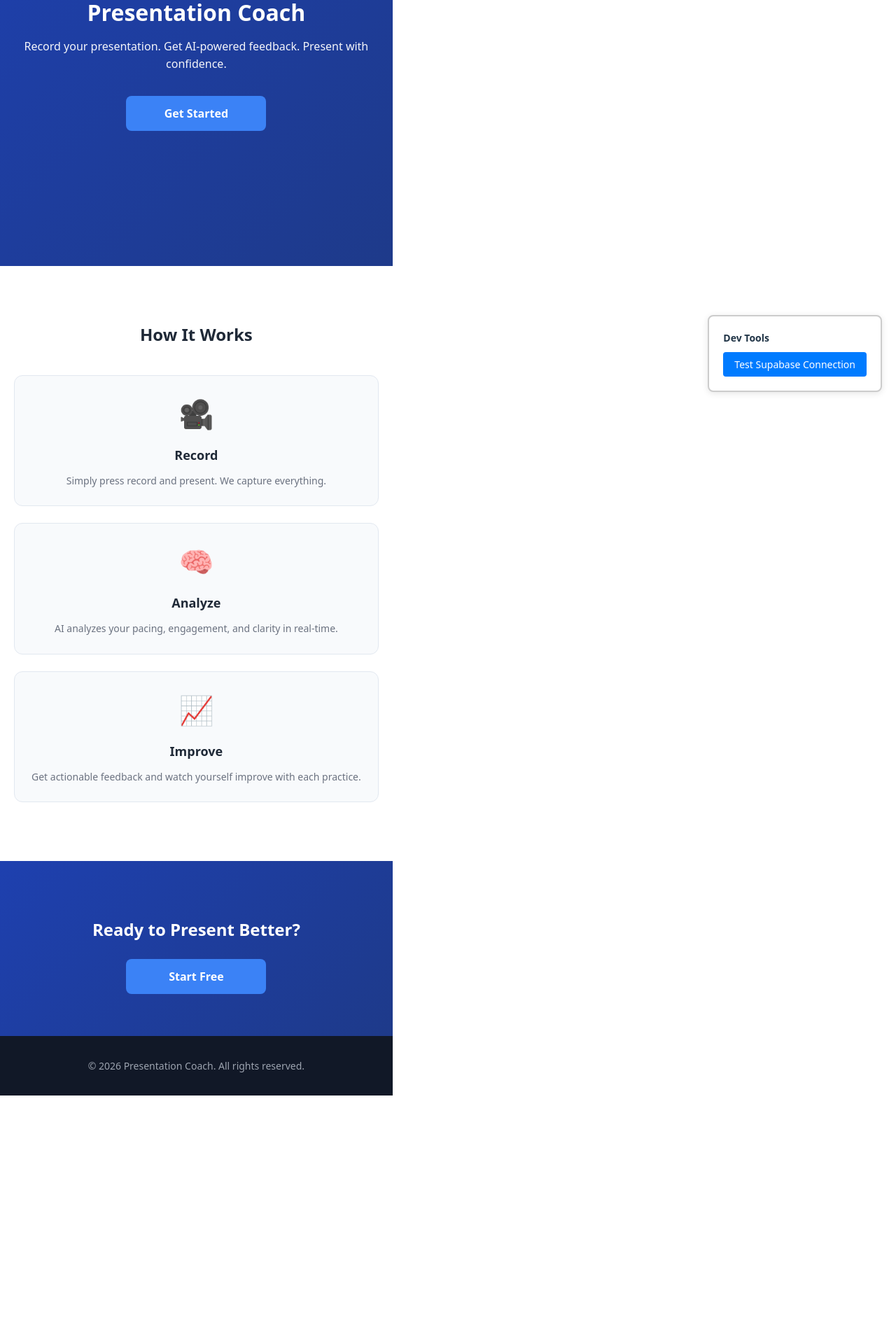
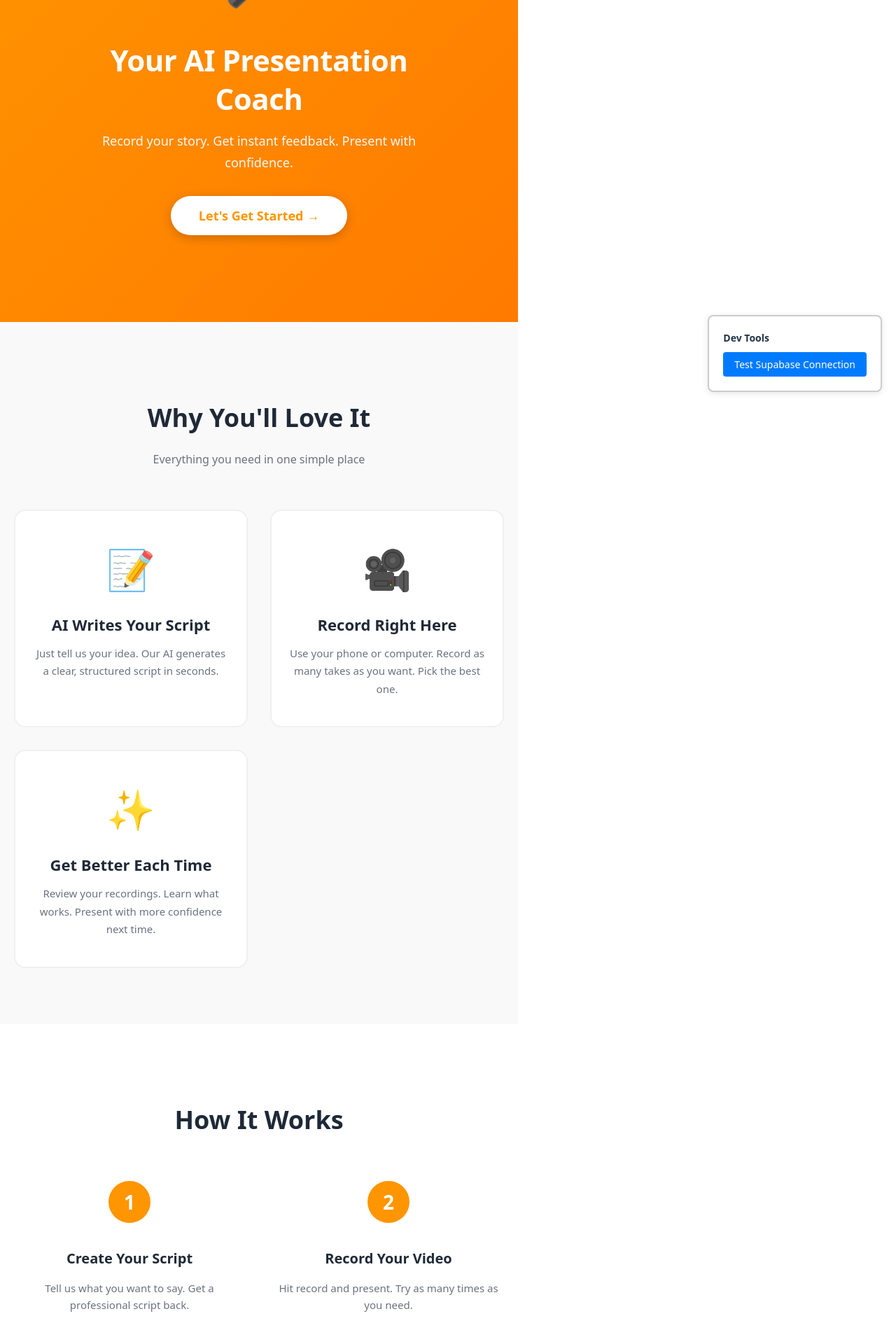
Before and after one commit to ajschoolcraft/PitchLab, a React (Vite) app: page / in a window 1280 px wide. Shown: the part 220-2140 px from the top of the page at 70% size. Before the commit the page ends 1785 px from the top, so only its background shows below. Built offline with nearby package versions, Linux system fonts and the light colour scheme; no server answers.

Commit message:
Add redesigned landing page and fix Supabase config

```diff
--- a/src/lib/supabase.js
+++ b/src/lib/supabase.js
@@ -1,6 +1,6 @@
 import { createClient } from '@supabase/supabase-js'
 
-const supabaseUrl = import.meta.env.VITE_SUPABASE_URL
-const supabaseAnonKey = import.meta.env.VITE_SUPABASE_ANON_KEY
+const supabaseUrl = 'https://meurhqiyqsyfydvgxddj.supabase.co'
+const supabaseKey = 'eyJhbGciOiJIUzI1NiIsInR5cCI6IkpXVCJ9.eyJpc3MiOiJzdXBhYmFzZSIsInJlZiI6Im1ldXJocWl5cXN5Znlkdmd4ZGRqIiwicm9sZSI6ImFub24iLCJpYXQiOjE3Njk1NjE1MzQsImV4cCI6MjA4NTEzNzUzNH0.IbWoVV3EMOwrL5rN3QvKdqr1VRXeQrIsQsQqwNFITzg'
 
-export const supabase = createClient(supabaseUrl, supabaseAnonKey)
+export const supabase = createClient(supabaseUrl, supabaseKey)
--- a/src/pages/Landing.jsx
+++ b/src/pages/Landing.jsx
@@ -6,106 +6,219 @@ export default function Landing() {
   const styles = {
     landing: {
       width: '100%',
-      backgroundColor: '#f8fafc',
+      backgroundColor: '#ffffff',
       minHeight: '100vh',
       display: 'flex',
       flexDirection: 'column',
     },
+
+    // Hero Section
     hero: {
-      background: 'linear-gradient(135deg, #1e40af 0%, #1e3a8a 100%)',
+      background: 'linear-gradient(135deg, #FF9500 0%, #FF7A00 100%)',
       color: 'white',
       padding: '60px 20px',
       textAlign: 'center',
-      minHeight: '60vh',
+      minHeight: '70vh',
       display: 'flex',
       alignItems: 'center',
       justifyContent: 'center',
+      position: 'relative',
+      overflow: 'hidden',
     },
     heroContent: {
-      maxWidth: '500px',
+      maxWidth: '550px',
+      zIndex: 2,
     },
     heroTitle: {
-      fontSize: '32px',
+      fontSize: '42px',
       fontWeight: '700',
       marginBottom: '16px',
-      lineHeight: '1.2',
+      lineHeight: '1.3',
+      letterSpacing: '-0.5px',
     },
     heroSubtitle: {
-      fontSize: '16px',
-      lineHeight: '1.6',
+      fontSize: '18px',
+      lineHeight: '1.7',
       marginBottom: '32px',
       opacity: '0.95',
       fontWeight: '400',
     },
+    heroEmoji: {
+      fontSize: '80px',
+      marginBottom: '20px',
+      display: 'block',
+    },
+
+    // Button Styles
     btnPrimary: {
-      backgroundColor: '#3b82f6',
-      color: 'white',
+      backgroundColor: 'white',
+      color: '#FF9500',
       border: 'none',
-      padding: '14px 32px',
-      fontSize: '16px',
-      fontWeight: '600',
-      borderRadius: '8px',
+      padding: '16px 40px',
+      fontSize: '18px',
+      fontWeight: '700',
+      borderRadius: '50px',
       cursor: 'pointer',
       transition: 'all 0.3s ease',
-      minHeight: '44px',
-      minWidth: '200px',
+      minHeight: '56px',
+      boxShadow: '0 4px 15px rgba(0,0,0,0.2)',
     },
+
+    // Features Section
     features: {
-      padding: '60px 20px',
+      padding: '80px 20px',
+      backgroundColor: '#f9f9f9',
+    },
+    featuresContainer: {
+      maxWidth: '1100px',
+      margin: '0 auto',
+    },
+    featuresTitle: {
+      fontSize: '36px',
+      fontWeight: '700',
+      textAlign: 'center',
+      marginBottom: '20px',
+      color: '#1f2937',
+    },
+    featuresSubtitle: {
+      fontSize: '16px',
+      textAlign: 'center',
+      color: '#6b7280',
+      marginBottom: '60px',
+      maxWidth: '600px',
+      margin: '0 auto 60px',
+    },
+    featuresGrid: {
+      display: 'grid',
+      gridTemplateColumns: 'repeat(auto-fit, minmax(300px, 1fr))',
+      gap: '32px',
+    },
+    featureCard: {
+      backgroundColor: 'white',
+      borderRadius: '16px',
+      padding: '40px 24px',
+      textAlign: 'center',
+      border: '2px solid #f0f0f0',
+      transition: 'all 0.3s ease',
+      cursor: 'pointer',
+    },
+    featureIcon: {
+      fontSize: '56px',
+      marginBottom: '20px',
+      display: 'block',
+    },
+    featureCardTitle: {
+      fontSize: '22px',
+      fontWeight: '700',
+      color: '#1f2937',
+      marginBottom: '12px',
+    },
+    featureCardText: {
+      fontSize: '15px',
+      color: '#6b7280',
+      lineHeight: '1.7',
+      margin: '0',
+    },
+
+    // How It Works Section
+    howitworks: {
+      padding: '80px 20px',
       backgroundColor: 'white',
     },
-    featuresTitle: {
-      fontSize: '24px',
+    howitworksContainer: {
+      maxWidth: '1100px',
+      margin: '0 auto',
+    },
+    howitworksTitle: {
+      fontSize: '36px',
       fontWeight: '700',
       textAlign: 'center',
-      marginBottom: '40px',
+      marginBottom: '60px',
       color: '#1f2937',
     },
-    featureCard: {
-      backgroundColor: '#f8fafc',
-      borderRadius: '12px',
-      padding: '24px',
-      marginBottom: '24px',
+    stepsGrid: {
+      display: 'grid',
+      gridTemplateColumns: 'repeat(auto-fit, minmax(250px, 1fr))',
+      gap: '40px',
+      marginBottom: '40px',
+    },
+    step: {
       textAlign: 'center',
-      border: '1px solid #e2e8f0',
+      position: 'relative',
     },
-    featureIcon: {
-      fontSize: '40px',
+    stepNumber: {
+      display: 'inline-flex',
+      alignItems: 'center',
+      justifyContent: 'center',
+      width: '60px',
+      height: '60px',
+      borderRadius: '50%',
+      backgroundColor: '#FF9500',
+      color: 'white',
+      fontSize: '28px',
+      fontWeight: '700',
       marginBottom: '16px',
     },
-    featureCardH3: {
-      fontSize: '18px',
-      fontWeight: '600',
+    stepTitle: {
+      fontSize: '20px',
+      fontWeight: '700',
       color: '#1f2937',
-      marginBottom: '12px',
-      margin: '0 0 12px 0',
+      marginBottom: '8px',
     },
-    featureCardP: {
-      fontSize: '14px',
+    stepText: {
+      fontSize: '15px',
       color: '#6b7280',
       lineHeight: '1.6',
-      margin: '0',
     },
-    ctaSection: {
-      background: 'linear-gradient(135deg, #1e40af 0%, #1e3a8a 100%)',
+
+    // CTA Section
+    cta: {
+      background: 'linear-gradient(135deg, #FF9500 0%, #FF7A00 100%)',
       color: 'white',
       padding: '60px 20px',
       textAlign: 'center',
     },
-    ctaH2: {
-      fontSize: '24px',
+    ctaContainer: {
+      maxWidth: '700px',
+      margin: '0 auto',
+    },
+    ctaTitle: {
+      fontSize: '40px',
       fontWeight: '700',
-      marginBottom: '24px',
+      marginBottom: '16px',
     },
+    ctaText: {
+      fontSize: '18px',
+      marginBottom: '32px',
+      opacity: '0.95',
+      lineHeight: '1.6',
+    },
+    ctaButton: {
+      backgroundColor: 'white',
+      color: '#FF9500',
+      border: 'none',
+      padding: '16px 48px',
+      fontSize: '18px',
+      fontWeight: '700',
+      borderRadius: '50px',
+      cursor: 'pointer',
+      transition: 'all 0.3s ease',
+      minHeight: '56px',
+      boxShadow: '0 4px 15px rgba(0,0,0,0.2)',
+    },
+
+    // Footer
     footer: {
-      backgroundColor: '#111827',
+      backgroundColor: '#1f2937',
       color: '#9ca3af',
-      padding: '32px 20px',
+      padding: '40px 20px',
       textAlign: 'center',
       fontSize: '14px',
     },
-    footerP: {
+    footerText: {
       margin: '0',
+      maxWidth: '1100px',
+      margin: '0 auto',
     },
   }
 
@@ -114,56 +227,164 @@ export default function Landing() {
       {/* Hero Section */}
       <section style={styles.hero}>
         <div style={styles.heroContent}>
-          <h1 style={styles.heroTitle}>Presentation Coach</h1>
+          <span style={styles.heroEmoji}>🎤</span>
+          <h1 style={styles.heroTitle}>
+            Your AI Presentation Coach
+          </h1>
           <p style={styles.heroSubtitle}>
-            Record your presentation. Get AI-powered feedback. Present with confidence.
+            Record your story. Get instant feedback. Present with confidence.
           </p>
           <button
             style={styles.btnPrimary}
+            onMouseOver={(e) => {
+              e.target.style.transform = 'translateY(-2px)'
+              e.target.style.boxShadow = '0 6px 20px rgba(0,0,0,0.3)'
+            }}
+            onMouseOut={(e) => {
+              e.target.style.transform = 'translateY(0)'
+              e.target.style.boxShadow = '0 4px 15px rgba(0,0,0,0.2)'
+            }}
             onClick={() => navigate('/auth')}
           >
-            Get Started
+            Let's Get Started →
           </button>
         </div>
       </section>
 
       {/* Features Section */}
       <section style={styles.features}>
-        <h2 style={styles.featuresTitle}>How It Works</h2>
+        <div style={styles.featuresContainer}>
+          <h2 style={styles.featuresTitle}>Why You'll Love It</h2>
+          <p style={styles.featuresSubtitle}>
+            Everything you need in one simple place
+          </p>
 
-        <div style={styles.featureCard}>
-          <div style={styles.featureIcon}>🎥</div>
-          <h3 style={styles.featureCardH3}>Record</h3>
-          <p style={styles.featureCardP}>Simply press record and present. We capture everything.</p>
+          <div style={styles.featuresGrid}>
+            <div
+              style={styles.featureCard}
+              onMouseOver={(e) => {
+                e.currentTarget.style.borderColor = '#FF9500'
+                e.currentTarget.style.boxShadow = '0 8px 24px rgba(255, 149, 0, 0.15)'
+                e.currentTarget.style.transform = 'translateY(-4px)'
+              }}
+              onMouseOut={(e) => {
+                e.currentTarget.style.borderColor = '#f0f0f0'
+                e.currentTarget.style.boxShadow = 'none'
+                e.currentTarget.style.transform = 'translateY(0)'
+              }}
+            >
+              <span style={styles.featureIcon}>📝</span>
+              <h3 style={styles.featureCardTitle}>AI Writes Your Script</h3>
+              <p style={styles.featureCardText}>
+                Just tell us your idea. Our AI generates a clear, structured script in seconds.
+              </p>
+            </div>
+
+            <div
+              style={styles.featureCard}
+              onMouseOver={(e) => {
+                e.currentTarget.style.borderColor = '#FF9500'
+                e.currentTarget.style.boxShadow = '0 8px 24px rgba(255, 149, 0, 0.15)'
+                e.currentTarget.style.transform = 'translateY(-4px)'
+              }}
+              onMouseOut={(e) => {
+                e.currentTarget.style.borderColor = '#f0f0f0'
+                e.currentTarget.style.boxShadow = 'none'
+                e.currentTarget.style.transform = 'translateY(0)'
+              }}
+            >
+              <span style={styles.featureIcon}>🎥</span>
+              <h3 style={styles.featureCardTitle}>Record Right Here</h3>
+              <p style={styles.featureCardText}>
+                Use your phone or computer. Record as many takes as you want. Pick the best one.
+              </p>
+            </div>
+
+            <div
+              style={styles.featureCard}
+              onMouseOver={(e) => {
+                e.currentTarget.style.borderColor = '#FF9500'
+                e.currentTarget.style.boxShadow = '0 8px 24px rgba(255, 149, 0, 0.15)'
+                e.currentTarget.style.transform = 'translateY(-4px)'
+              }}
+              onMouseOut={(e) => {
+                e.currentTarget.style.borderColor = '#f0f0f0'
+                e.currentTarget.style.boxShadow = 'none'
+                e.currentTarget.style.transform = 'translateY(0)'
+              }}
+            >
+              <span style={styles.featureIcon}>✨</span>
+              <h3 style={styles.featureCardTitle}>Get Better Each Time</h3>
+              <p style={styles.featureCardText}>
+                Review your recordings. Learn what works. Present with more confidence next time.
+              </p>
+            </div>
+          </div>
         </div>
+      </section>
 
-        <div style={styles.featureCard}>
-          <div style={styles.featureIcon}>🧠</div>
-          <h3 style={styles.featureCardH3}>Analyze</h3>
-          <p style={styles.featureCardP}>AI analyzes your pacing, engagement, and clarity in real-time.</p>
-        </div>
+      {/* How It Works */}
+      <section style={styles.howitworks}>
+        <div style={styles.howitworksContainer}>
+          <h2 style={styles.howitworksTitle}>How It Works</h2>
 
-        <div style={styles.featureCard}>
-          <div style={styles.featureIcon}>📈</div>
-          <h3 style={styles.featureCardH3}>Improve</h3>
-          <p style={styles.featureCardP}>Get actionable feedback and watch yourself improve with each practice.</p>
+          <div style={styles.stepsGrid}>
+            <div style={styles.step}>
+              <div style={styles.stepNumber}>1</div>
+              <h3 style={styles.stepTitle}>Create Your Script</h3>
+              <p style={styles.stepText}>
+                Tell us what you want to say. Get a professional script back.
+              </p>
+            </div>
+
+            <div style={styles.step}>
+              <div style={styles.stepNumber}>2</div>
+              <h3 style={styles.stepTitle}>Record Your Video</h3>
+              <p style={styles.stepText}>
+                Hit record and present. Try as many times as you need.
+              </p>
+            </div>
+
+            <div style={styles.step}>
+              <div style={styles.stepNumber}>3</div>
+              <h3 style={styles.stepTitle}>Share Your Best</h3>
+              <p style={styles.stepText}>
+                Download and share to any platform. Ready to go live.
+              </p>
+            </div>
+          </div>
         </div>
       </section>
 
       {/* CTA Section */}
-      <section style={styles.ctaSection}>
-        <h2 style={styles.ctaH2}>Ready to Present Better?</h2>
-        <button
-          style={styles.btnPrimary}
-          onClick={() => navigate('/auth')}
-        >
-          Start Free
-        </button>
+      <section style={styles.cta}>
+        <div style={styles.ctaContainer}>
+          <h2 style={styles.ctaTitle}>Ready to Present Better?</h2>
+          <p style={styles.ctaText}>
+            Join entrepreneurs, job seekers, and presenters who are gaining confidence every day.
+          </p>
+          <button
+            style={styles.ctaButton}
+            onMouseOver={(e) => {
+              e.target.style.transform = 'translateY(-2px)'
+              e.target.style.boxShadow = '0 6px 20px rgba(0,0,0,0.3)'
+            }}
+            onMouseOut={(e) => {
+              e.target.style.transform = 'translateY(0)'
+              e.target.style.boxShadow = '0 4px 15px rgba(0,0,0,0.2)'
+            }}
+            onClick={() => navigate('/auth')}
+          >
+            Start Free Today →
+          </button>
+        </div>
       </section>
 
       {/* Footer */}
       <footer style={styles.footer}>
-        <p style={styles.footerP}>&copy; 2026 Presentation Coach. All rights reserved.</p>
+        <p style={styles.footerText}>
+          © 2026 Presentation Coach. Built to help you share your story with confidence.
+        </p>
       </footer>
     </div>
   )
```
